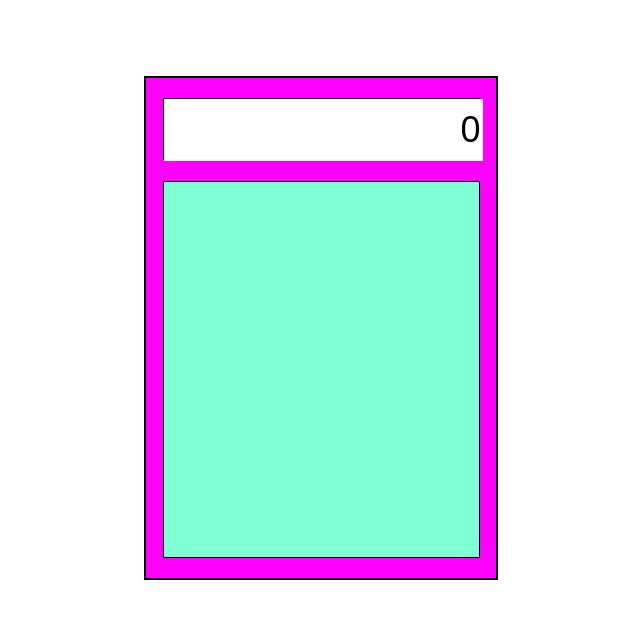
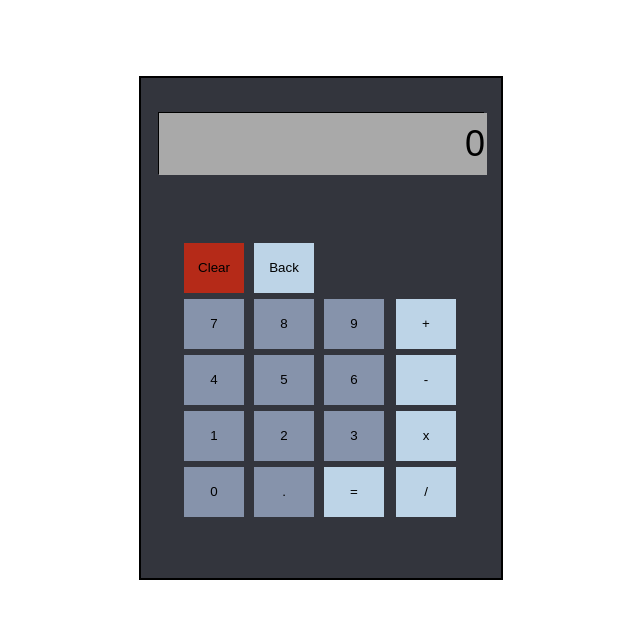
Before and after one commit to HannahCunliffe/Calculator-Project, a plain HTML site: page index.html in a window 1280 px wide. Shown: the whole page, without its empty margins (319-959 px from the left). Drawn offline with Linux system fonts and the light colour scheme.

Commit message:
added buttons, display and css styling

```diff
--- a/index.html
+++ b/index.html
@@ -15,6 +15,40 @@
                 <input id="display">
             </div>
             <div class="calculatorInput">
+                <div class="topFunctions">
+                    <button class="button clearButton"> Clear </button>
+                    <button class="button specialButton"> Back </button>
+                </div>
+                <div class="numpadContainer">
+                    <div class="numpad">
+                          <div class="numpadRow">
+                        <button class="button"> 7 </button>
+                        <button class="button"> 8 </button>
+                        <button class="button"> 9 </button>
+                    </div>
+                    <div class="numpadRow">
+                        <button class="button"> 4 </button>
+                        <button class="button"> 5 </button>
+                        <button class="button"> 6</button>
+                    </div>
+                    <div class="numpadRow">
+                        <button class="button"> 1 </button>
+                        <button class="button"> 2 </button>
+                        <button class="button"> 3</button>
+                    </div>
+                    <div class="numpadRow">
+                        <button class="button"> 0 </button>
+                        <button class="button"> . </button>
+                        <button class="button specialButton" > =</button>
+                    </div>
+                    </div>
+                    <div class="sideFunctions">
+                        <button class="button specialButton"> + </button>
+                        <button class="button specialButton"> - </button>
+                        <button class="button specialButton"> x </button>
+                        <button class="button specialButton"> / </button>
+                    </div>
+                </div>
 
             </div>
         </div>
--- a/style.css
+++ b/style.css
@@ -9,14 +9,15 @@
     display: flex;
     flex-direction: column;
     height:500px;
-    width: 350px;
-    background-color: magenta;
+    width: 360px;
+    background-color: #33353d;
     align-items: center;
     justify-content: space-evenly;
     border: 2px solid black;
 }
 
 .calculatorDisplay {
+    margin-top: 20px;
     height: 60px;
     width: 90%;
     background-color: antiquewhite;
@@ -25,9 +26,11 @@
 
 .calculatorInput {
     height: 75%;
-    width: 90%;
-    background-color: aquamarine;
-    border: 1px solid black;
+    background-color: #33353d;
+    display: flex;
+    flex-direction: column;
+    justify-content: center;
+
 }
 
 #display {
@@ -36,4 +39,44 @@
     font-size: 36px;
     text-align: right;
     border: none;
+    background-color:darkgray;
 }
+
+.numpadContainer {
+   display: flex;
+   flex-wrap: wrap;
+}
+
+.numpad {
+    width: 70%;
+}
+
+.numpadRow {
+    margin-left: 40px;
+}
+
+.topFunctions {
+     margin-left: 40px;
+     margin-top: 7px;
+}
+
+.sideFunctions {
+    width: 30%;
+    align-self: flex-end;
+}
+
+.button {
+    height: 50px;
+    width: 60px;
+    margin: 3px;
+    background-color: #8693AB;
+    border:none;
+}
+
+.specialButton {
+    background-color: #bdd4e7;
+}
+
+.clearButton {
+    background-color: #b52a18;
+}
```
